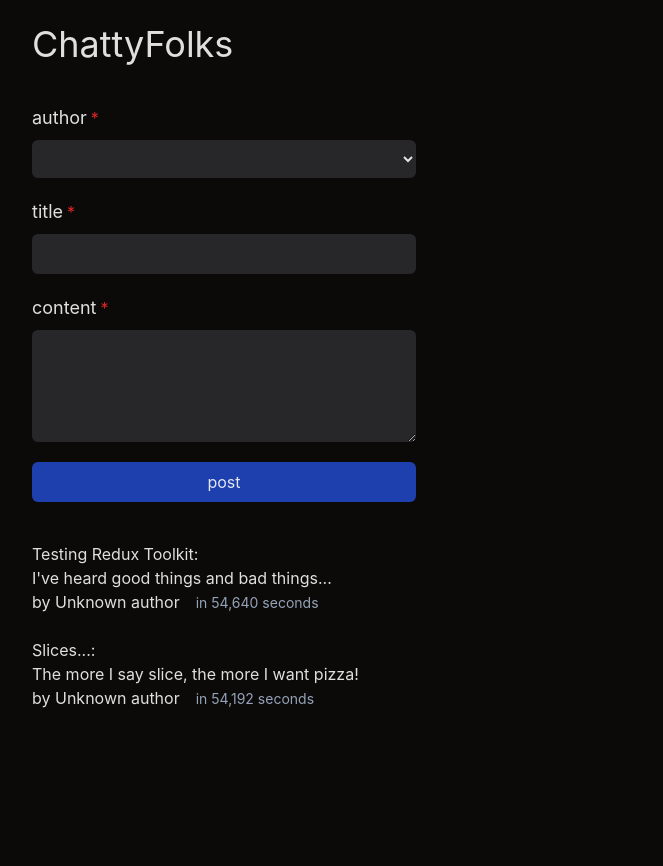
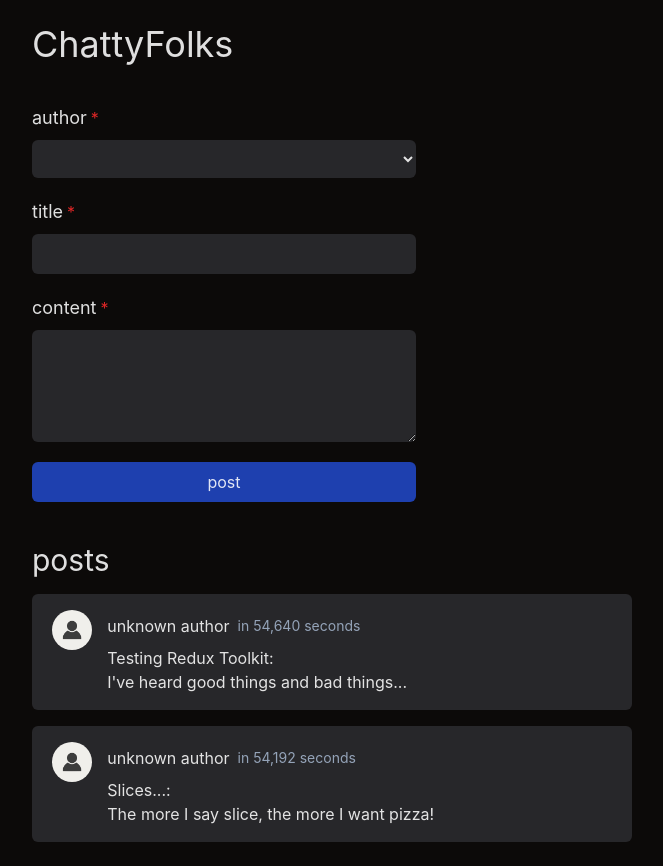
Before and after one commit to oybekabdulazizov/chattyfolks, a React (Vite) app: page / in a window 1280 px wide. Shown: the whole page, without its empty margins (308-971 px from the left). Before the commit the page ends 800 px from the top, so only its background shows below. Built offline with nearby package versions, Linux system fonts and the light colour scheme.

Commit message:
add PostCard component

```diff
--- /dev/null
+++ b/src/features/posts/PostCard.tsx
@@ -0,0 +1,45 @@
+import { useSelector } from 'react-redux';
+
+import { selectAllUsers } from '../users/usersSlice';
+import { calculateRelativeTimes } from '../../utils';
+import userPlaceholder from '../../assets/user-placeholder.jpg';
+
+type Props = {
+  title: string;
+  content: string;
+  authorId: string;
+  createdAt: Date;
+};
+
+export default function PostCard({
+  title,
+  content,
+  authorId,
+  createdAt,
+}: Props) {
+  const users = useSelector(selectAllUsers);
+
+  return (
+    <div className='w-full bg-zinc-800 py-4 px-5 rounded-md flex flex-1 flex-row gap-3'>
+      <div className='w-12'>
+        <img src={userPlaceholder} className='rounded-full w-10 h-10' />
+      </div>
+      <div className='w-full flex flex-col gap-2'>
+        <div className='flex flex-row gap-2 items-center mt-1'>
+          <p>
+            {authorId
+              ? users.find((user: any) => user.id === authorId).name
+              : 'unknown author'}
+          </p>
+          <span className='text-slate-400 text-sm'>
+            {calculateRelativeTimes(createdAt)}
+          </span>
+        </div>
+        <div className=''>
+          <h2 className='w-full'>{title}:</h2>
+          <p className=''>{content}</p>
+        </div>
+      </div>
+    </div>
+  );
+}
--- a/src/features/posts/PostsList.tsx
+++ b/src/features/posts/PostsList.tsx
@@ -1,31 +1,29 @@
 import { useSelector } from 'react-redux';
+
 import { selectAllPosts } from './postsSlice';
-import { selectAllUsers } from '../users/usersSlice';
-import { calculateRelativeTimes } from '../../utils';
+import PostCard from './PostCard';
 
 export default function PostsList() {
   const posts = useSelector(selectAllPosts);
-  const users: Array<any> = useSelector(selectAllUsers);
 
   return (
     <section>
-      {posts.map((post: any) => (
-        <div className='flex flex-col mb-6' key={post.id}>
-          <h2>{post.title}:</h2>
-          <p>{post.content}</p>
-          <div>
-            <p className='inline-block'>
-              by{' '}
-              {post.userId
-                ? users.find((user) => user.id === post.userId).name
-                : 'Unknown author'}
-            </p>
-            <span className='text-slate-400 text-sm ml-4'>
-              {calculateRelativeTimes(post.createdAt)}
-            </span>
-          </div>
+      <h1 className='mb-4 text-3xl'>posts</h1>
+      {posts.length > 0 ? (
+        <div className='flex flex-col gap-4'>
+          {posts.map((post: any) => (
+            <PostCard
+              title={post.title}
+              content={post.content}
+              authorId={post.userId}
+              createdAt={post.createdAt}
+              key={post.id}
+            />
+          ))}
         </div>
-      ))}
+      ) : (
+        <p className='text-gray-500 text-lg'>No posts yet.</p>
+      )}
     </section>
   );
 }
```
Also changed, not shown: src/assets/user-placeholder.jpg (added).
